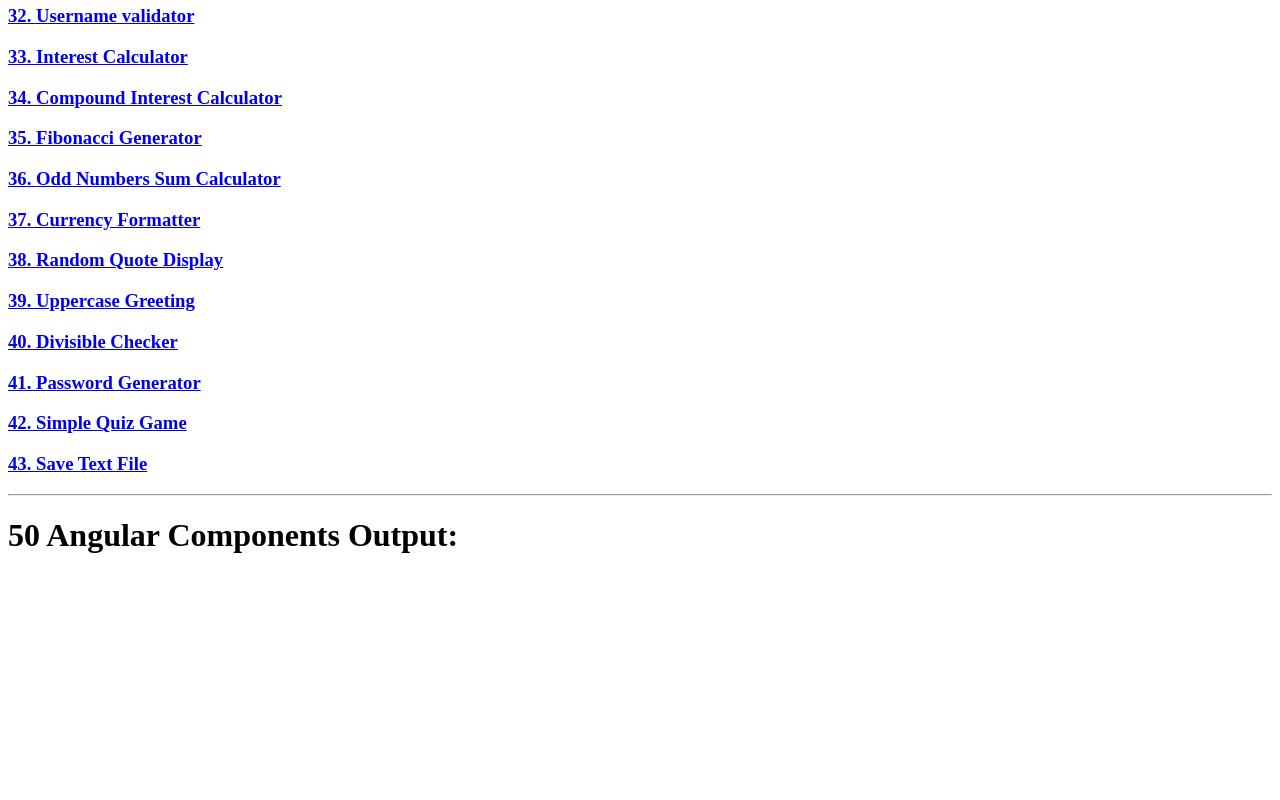
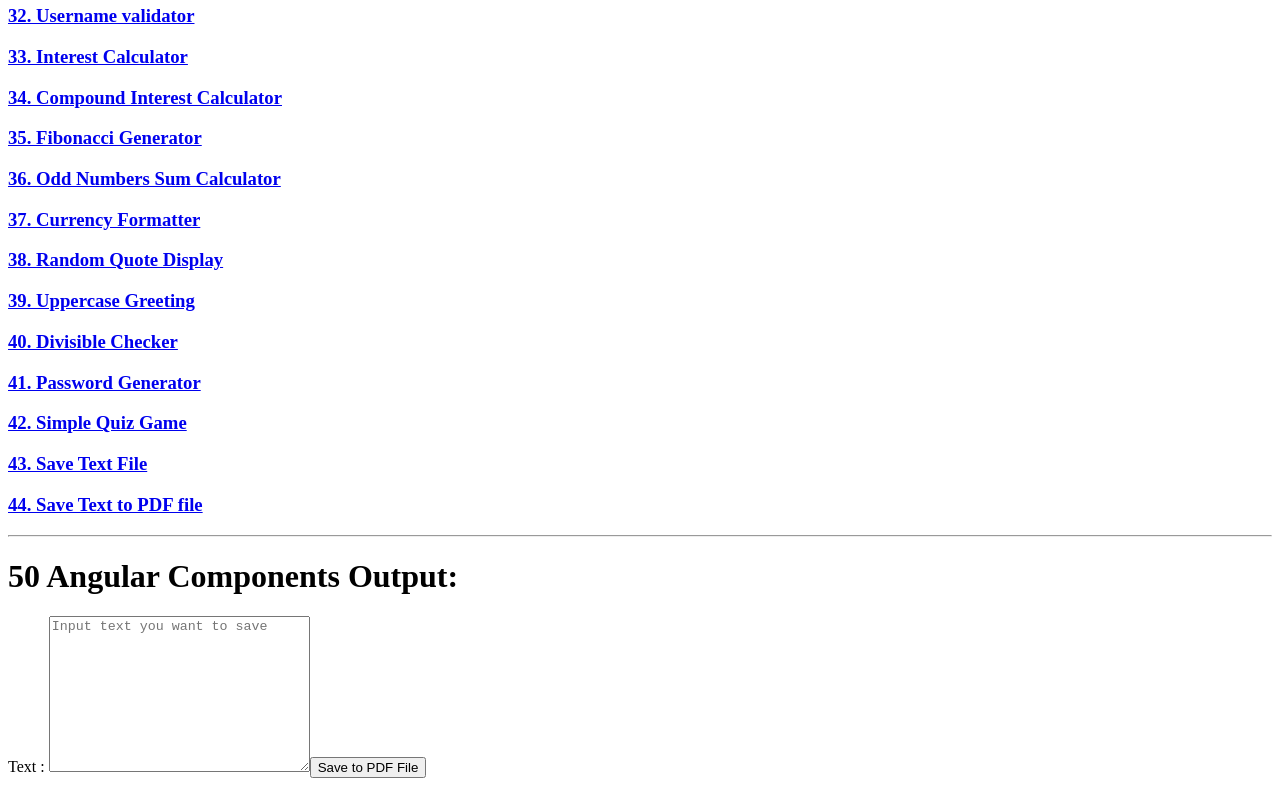
Before and after one commit to BrandonLCanete/fiftyAngularComponents, an Angular app: page /savepdffile in a window 1280 px wide. Before the commit this address led to /. Shown: the part 1337-2137 px from the top of the page. Before the commit the page ends 1913 px from the top, so only its background shows below. Built offline with nearby package versions, Linux system fonts and the light colour scheme.

Commit message:
#44savepdffile

```diff
--- a/package.json
+++ b/package.json
@@ -20,6 +20,7 @@
     "@angular/router": "^18.2.0",
     "@types/file-saver": "^2.0.7",
     "file-saver": "^2.0.5",
+    "jspdf": "^2.5.2",
     "rxjs": "~7.8.0",
     "tslib": "^2.3.0",
     "zone.js": "~0.14.10"
--- a/src/app/app.component.html
+++ b/src/app/app.component.html
@@ -42,6 +42,7 @@
 <a routerLink="/passwordgenerator"><h3>41. Password Generator</h3></a>
 <a routerLink="/simplequizgame"><h3>42. Simple Quiz Game</h3></a>
 <a routerLink="/savetextfile"><h3>43. Save Text File</h3></a>
+<a routerLink="/savepdffile"><h3>44. Save Text to PDF file</h3></a>
 <hr>
 <h1>50 Angular Components Output:</h1>
 <router-outlet/>
--- a/src/app/app.module.ts
+++ b/src/app/app.module.ts
@@ -49,6 +49,7 @@ import { DivisiblecheckerComponent } from './components/divisiblechecker/divisib
 import { PasswordgeneratorComponent } from './components/passwordgenerator/passwordgenerator.component';
 import { SimplequizgameComponent } from './components/simplequizgame/simplequizgame.component';
 import { SavetextfileComponent } from './components/savetextfile/savetextfile.component';
+import { SavepdffileComponent } from './components/savepdffile/savepdffile.component';
 
 const routes: Routes = [
     {path: ' ', component: DisplayhelloworldComponent},
@@ -94,6 +95,7 @@ const routes: Routes = [
     {path: 'passwordgenerator', component: PasswordgeneratorComponent},
     {path: 'simplequizgame', component: SimplequizgameComponent},
     {path: 'savetextfile', component: SavetextfileComponent},
+    {path: 'savepdffile', component: SavepdffileComponent},
 ];
 @NgModule({
     imports: [
@@ -147,6 +149,7 @@ const routes: Routes = [
         PasswordgeneratorComponent,
         SimplequizgameComponent,
         SavetextfileComponent,
+        SavepdffileComponent,
     ],
     providers: [
         provideAnimationsAsync(),
--- /dev/null
+++ b/src/app/components/savepdffile/savepdffile.component.html
@@ -0,0 +1,6 @@
+<div>
+    <label for="word">Text : </label>
+    <textarea  id="word" cols="30" rows="10" placeholder="Input text you want to save" [(ngModel)]="text"></textarea>
+    <button type="button" (click)="saveFile()">Save to PDF File</button>
+    <h1>{{result}}</h1>
+</div>
--- /dev/null
+++ b/src/app/components/savepdffile/savepdffile.component.ts
@@ -0,0 +1,22 @@
+import { Component } from '@angular/core';
+import { saveAs } from 'file-saver'
+import jsPDF from 'jspdf';
+
+@Component({
+  selector: 'app-savepdffile',
+  templateUrl: './savepdffile.component.html',
+  styleUrl: './savepdffile.component.css'
+})
+export class SavepdffileComponent {
+
+  text: string = "";
+  result: string = "";
+
+  saveFile() {
+    const doc = new jsPDF();
+    doc.text(this.text, 10, 10);
+    const pdfBlob = doc.output('blob');
+    saveAs(pdfBlob, 'file.pdf');
+    this.result = "Your file is save as file.pdf";
+  }
+}
```
Also changed, not shown: src/app/components/savepdffile/savepdffile.component.css (added), 2 other files (tests, documents, lock files or other folders).
